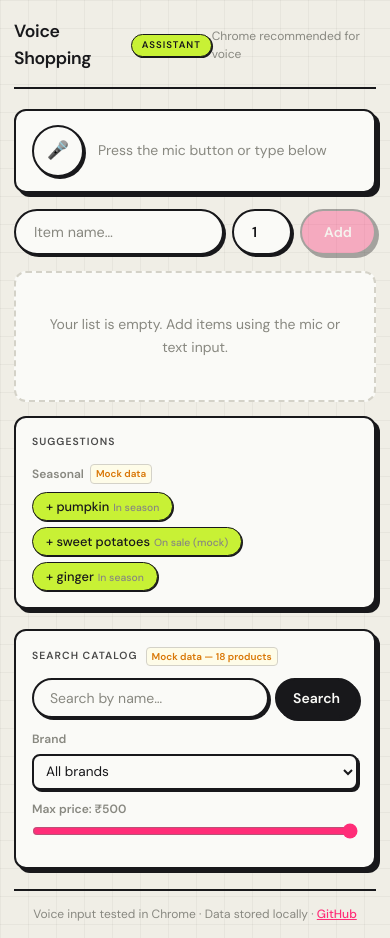
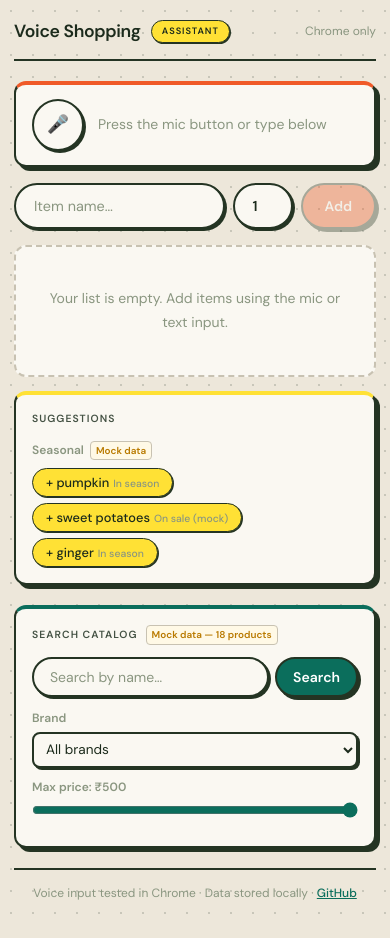
Before and after one commit to sanjanamandal1/VoiceCommandShoppingAssistant_Unthinkable, a React (Vite) app: page / in a window 390 px wide. After the commit the page ends 917 px from the top, so only its background shows below. Built offline with nearby package versions, Linux system fonts and the light colour scheme.

Commit message:
Color overhaul: forest green borders, tangerine+teal+yellow palette, dot grid bg; add category emoji, item count chip, accent card stripes

```diff
--- a/src/App.jsx
+++ b/src/App.jsx
@@ -121,7 +121,14 @@ export default function App() {
           Voice Shopping
           <span className="header-badge">Assistant</span>
         </h1>
-        <span className="header-sub">Chrome recommended for voice</span>
+        <div className="header-right">
+          {items.length > 0 && (
+            <span className="header-count" aria-label={`${items.length} items on list`}>
+              {items.length} item{items.length !== 1 ? 's' : ''}
+            </span>
+          )}
+          <span className="header-sub">Chrome only</span>
+        </div>
       </header>
 
       <main className="app-main">
--- a/src/index.css
+++ b/src/index.css
@@ -1,37 +1,39 @@
 /* ============================================================
-   Tokens — LocalDrop-inspired neo-brutalist palette
+   Tokens — diverged from LocalDrop: forest green borders,
+   tangerine primary, butter yellow secondary, warm parchment bg
    ============================================================ */
 :root {
-  --bg:          #F0EEE6;      /* warm cream — same paper feel as LocalDrop */
-  --bg-card:     #FAFAF7;
-  --bg-muted:    #EBEBDF;
+  --bg:          #EDE7DA;
+  --bg-card:     #FAF8F2;
+  --bg-muted:    #E3DDD0;
 
-  --border:      #18181B;      /* thick near-black borders throughout */
-  --border-thin: #D4D2C8;
+  --border:      #243423;      /* deep forest green — not pure black */
+  --border-mid:  #3D5C3A;
+  --border-thin: #C8C2B2;
 
-  --text:        #18181B;
-  --text-2:      #4A4A4A;
-  --text-3:      #888880;
+  --text:        #1C2B1C;
+  --text-2:      #445244;
+  --text-3:      #8A9680;
 
-  --pink:        #FF2D78;      /* hot pink — LocalDrop primary */
-  --pink-fg:     #FFFFFF;
-  --pink-dim:    rgba(255, 45, 120, 0.1);
-  --lime:        #C8F135;      /* lime green — LocalDrop secondary */
-  --lime-fg:     #18181B;
-  --accent:      #18181B;
-  --accent-fg:   #FAFAF7;
+  --orange:      #F05A28;      /* tangerine — distinct from LocalDrop pink */
+  --orange-fg:   #FFFFFF;
+  --orange-dim:  rgba(240, 90, 40, 0.1);
+  --yellow:      #FFE135;      /* butter — distinct from LocalDrop lime */
+  --yellow-fg:   #1C2B1C;
+  --teal:        #0B6E5C;      /* third accent for search/active states */
+  --teal-dim:    rgba(11, 110, 92, 0.1);
 
-  --success:     #1A8A4A;
-  --success-bg:  #EDFBF1;
-  --danger:      #E0321A;
-  --danger-bg:   #FEF1EE;
-  --warn:        #D97706;
-  --warn-bg:     #FEFCE8;
+  --success:     #1A6B42;
+  --success-bg:  #EDFAF3;
+  --danger:      #C93B1A;
+  --danger-bg:   #FEF0EB;
+  --warn:        #B97A00;
+  --warn-bg:     #FFF9E6;
 
-  /* Neo-brutalist shadow — flat, offset, hard-edged */
-  --shadow-card: 4px 4px 0px #18181B;
-  --shadow-sm:   2px 2px 0px #18181B;
-  --shadow-btn:  3px 3px 0px #18181B;
+  /* Hard flat shadows — same brutalist idea, green-tinted */
+  --shadow-card: 4px 4px 0px var(--border);
+  --shadow-sm:   2px 2px 0px var(--border);
+  --shadow-btn:  3px 3px 0px var(--border);
 
   --r:    12px;
   --r-sm: 8px;
@@ -46,12 +48,10 @@ html { font-size: 16px; }
 
 body {
   font-family: 'DM Sans', -apple-system, BlinkMacSystemFont, 'Segoe UI', sans-serif;
-  /* grid-paper background — signature LocalDrop texture */
+  /* dot-grid — different texture from LocalDrop's line grid */
   background-color: var(--bg);
-  background-image:
-    linear-gradient(rgba(0,0,0,0.04) 1px, transparent 1px),
-    linear-gradient(90deg, rgba(0,0,0,0.04) 1px, transparent 1px);
-  background-size: 28px 28px;
+  background-image: radial-gradient(circle, rgba(36,52,35,0.18) 1px, transparent 1px);
+  background-size: 22px 22px;
   color: var(--text);
   min-height: 100vh;
   line-height: 1.55;
@@ -59,11 +59,11 @@ body {
 }
 
 ul { list-style: none; }
-a { color: var(--pink); font-weight: 500; }
+a { color: var(--teal); font-weight: 500; }
 a:hover { text-decoration: underline; }
 
 :focus-visible {
-  outline: 2.5px solid var(--pink);
+  outline: 2.5px solid var(--orange);
   outline-offset: 2px;
   border-radius: var(--r-sm);
 }
@@ -101,25 +101,45 @@ a:hover { text-decoration: underline; }
   gap: 10px;
 }
 
-/* The lime pill tag — same style as LocalDrop's "CREATOR FOOTFALL ENGINE" badge */
+/* Butter yellow pill — same shape as LocalDrop but different color */
 .header-badge {
-  font-size: 0.6rem;
-  font-weight: 700;
+  font-size: 0.58rem;
+  font-weight: 800;
   letter-spacing: 0.1em;
   text-transform: uppercase;
-  background: var(--lime);
-  color: var(--lime-fg);
+  background: var(--yellow);
+  color: var(--yellow-fg);
   border: 1.5px solid var(--border);
   border-radius: var(--r-pill);
   padding: 3px 10px;
   box-shadow: 1px 1px 0 var(--border);
 }
 
-.header-sub {
-  font-size: 0.75rem;
-  color: var(--text-3);
-  font-weight: 400;
+.header-right {
+  display: flex;
+  align-items: center;
+  gap: 10px;
 }
+
+/* Live counter — teal pill, appears when items exist */
+.header-count {
+  font-size: 0.72rem;
+  font-weight: 700;
+  background: var(--teal);
+  color: #fff;
+  border: 1.5px solid var(--border);
+  border-radius: var(--r-pill);
+  padding: 3px 10px;
+  box-shadow: 1px 1px 0 var(--border);
+  animation: pop-in 0.22s cubic-bezier(0.34, 1.56, 0.64, 1);
+}
+
+@keyframes pop-in {
+  from { opacity: 0; transform: scale(0.75); }
+  to   { opacity: 1; transform: scale(1); }
+}
+
+.header-sub { font-size: 0.75rem; color: var(--text-3); }
 
 /* ============================================================
    Main
@@ -161,16 +181,6 @@ a:hover { text-decoration: underline; }
 }
 
 /* ============================================================
-   Card base — thick border + offset shadow
-   ============================================================ */
-.card {
-  background: var(--bg-card);
-  border: 2px solid var(--border);
-  border-radius: var(--r);
-  box-shadow: var(--shadow-card);
-}
-
-/* ============================================================
    Unsupported banner
    ============================================================ */
 .unsupported-banner {
@@ -185,7 +195,7 @@ a:hover { text-decoration: underline; }
 }
 
 /* ============================================================
-   Voice section
+   Voice section — orange accent stripe along the top
    ============================================================ */
 .voice-section {
   background: var(--bg-card);
@@ -196,6 +206,7 @@ a:hover { text-decoration: underline; }
   display: flex;
   align-items: center;
   gap: 20px;
+  border-top: 4px solid var(--orange);   /* accent stripe — differentiator */
 }
 
 /* ============================================================
@@ -230,34 +241,32 @@ a:hover { text-decoration: underline; }
 
 .mic-button:disabled { opacity: 0.35; cursor: not-allowed; }
 
-/* Listening — hot pink fill, ring animation */
+/* Listening — tangerine fill */
 .mic-button--listening {
-  background: var(--pink);
+  background: var(--orange);
   border-color: var(--border);
   color: #fff;
-  box-shadow: var(--shadow-sm);
-  animation: mic-shake 0.4s ease infinite alternate;
+  animation: mic-shake 0.45s ease infinite alternate;
 }
 
 @keyframes mic-shake {
-  from { transform: rotate(-1deg) scale(1.01); }
-  to   { transform: rotate(1deg) scale(1.03); }
+  from { transform: rotate(-1.2deg) scale(1.01); }
+  to   { transform: rotate(1.2deg)  scale(1.04); }
 }
 
-/* Expanding ring while listening */
 .mic-button--listening::before {
   content: '';
   position: absolute;
-  inset: -6px;
+  inset: -5px;
   border-radius: 50%;
-  border: 2px solid var(--pink);
+  border: 2px solid var(--orange);
   animation: ring-out 1.3s ease-out infinite;
   pointer-events: none;
 }
 
 @keyframes ring-out {
-  0%   { inset: -4px; opacity: 0.7; }
-  100% { inset: -20px; opacity: 0; }
+  0%   { inset: -4px;  opacity: 0.7; }
+  100% { inset: -22px; opacity: 0; }
 }
 
 .mic-button--processing {
@@ -266,12 +275,10 @@ a:hover { text-decoration: underline; }
 }
 
 .mic-icon { font-size: 1.3rem; line-height: 1; pointer-events: none; }
-
 .mic-label {
   position: absolute;
   width: 1px; height: 1px;
-  overflow: hidden; clip: rect(0 0 0 0);
-  white-space: nowrap;
+  overflow: hidden; clip: rect(0 0 0 0); white-space: nowrap;
 }
 
 /* ============================================================
@@ -290,8 +297,8 @@ a:hover { text-decoration: underline; }
 
 .transcript-hint {
   font-size: 0.875rem;
-  color: var(--pink);
-  font-weight: 500;
+  color: var(--orange);
+  font-weight: 600;
   display: flex;
   align-items: center;
   gap: 8px;
@@ -302,23 +309,18 @@ a:hover { text-decoration: underline; }
   display: inline-block;
   width: 7px; height: 7px;
   border-radius: 50%;
-  background: var(--pink);
+  background: var(--orange);
   animation: blink 0.8s ease-in-out infinite;
 }
 
 @keyframes blink {
   0%, 100% { opacity: 1; }
-  50%       { opacity: 0.2; }
+  50%       { opacity: 0.15; }
 }
 
 .transcript-interim { font-size: 0.9rem; color: var(--text-3); font-style: italic; }
 .transcript-label   { font-size: 0.72rem; color: var(--text-3); margin-right: 4px; }
-
-.transcript-final {
-  font-size: 0.92rem;
-  color: var(--text);
-  font-weight: 500;
-}
+.transcript-final   { font-size: 0.92rem; color: var(--text); font-weight: 500; }
 
 .transcript-confirmation {
   font-size: 0.85rem;
@@ -329,12 +331,9 @@ a:hover { text-decoration: underline; }
 .transcript-error { font-size: 0.85rem; color: var(--danger); font-weight: 500; }
 
 /* ============================================================
-   Add item form — pill inputs like LocalDrop
+   Add item form — pill inputs
    ============================================================ */
-.add-item-form {
-  display: flex;
-  gap: 8px;
-}
+.add-item-form { display: flex; gap: 8px; }
 
 .add-item-form__input {
   flex: 1;
@@ -348,14 +347,14 @@ a:hover { text-decoration: underline; }
   font-family: inherit;
   font-weight: 500;
   box-shadow: var(--shadow-sm);
-  transition: box-shadow 0.1s, transform 0.1s;
+  transition: box-shadow 0.1s, border-color 0.1s, transform 0.1s;
 }
 
 .add-item-form__input::placeholder { color: var(--text-3); font-weight: 400; }
 .add-item-form__input:focus {
   outline: none;
-  box-shadow: 3px 3px 0 var(--pink);
-  border-color: var(--pink);
+  border-color: var(--orange);
+  box-shadow: 3px 3px 0 var(--orange);
   transform: translate(-1px, -1px);
 }
 
@@ -369,32 +368,31 @@ a:hover { text-decoration: underline; }
   padding: 0 8px;
   font-size: 0.9rem;
   font-family: inherit;
-  font-weight: 600;
+  font-weight: 700;
   text-align: center;
   box-shadow: var(--shadow-sm);
 }
 
 .add-item-form__qty:focus {
   outline: none;
-  border-color: var(--pink);
-  box-shadow: 2px 2px 0 var(--pink);
+  border-color: var(--orange);
+  box-shadow: 2px 2px 0 var(--orange);
 }
 
-/* Primary button — hot pink, hard shadow, LocalDrop style */
+/* Tangerine primary button */
 .add-item-form__submit {
   height: 46px;
   padding: 0 22px;
-  background: var(--pink);
+  background: var(--orange);
   border: 2px solid var(--border);
   border-radius: var(--r-pill);
-  color: var(--pink-fg);
+  color: var(--orange-fg);
   font-size: 0.875rem;
   font-family: inherit;
   font-weight: 700;
   cursor: pointer;
   box-shadow: var(--shadow-btn);
   transition: transform 0.1s, box-shadow 0.1s;
-  letter-spacing: 0.01em;
 }
 
 .add-item-form__submit:hover:not(:disabled) {
@@ -404,7 +402,7 @@ a:hover { text-decoration: underline; }
 
 .add-item-form__submit:active:not(:disabled) {
   transform: translate(1px, 1px);
-  box-shadow: 1px 1px 0 var(--border);
+  box-shadow: none;
 }
 
 .add-item-form__submit:disabled { opacity: 0.35; cursor: not-allowed; }
@@ -412,11 +410,7 @@ a:hover { text-decoration: underline; }
 /* ============================================================
    Shopping list
    ============================================================ */
-.shopping-list {
-  display: flex;
-  flex-direction: column;
-  gap: 10px;
-}
+.shopping-list { display: flex; flex-direction: column; gap: 10px; }
 
 .shopping-list--empty {
   background: var(--bg-card);
@@ -429,7 +423,7 @@ a:hover { text-decoration: underline; }
 .shopping-list__empty-msg { color: var(--text-3); font-size: 0.875rem; line-height: 1.7; }
 .shopping-list__no-results { color: var(--text-3); font-size: 0.875rem; font-style: italic; padding: 6px 0; }
 
-/* Category group — each gets the card treatment */
+/* Category group */
 .list-category {
   background: var(--bg-card);
   border: 2px solid var(--border);
@@ -438,15 +432,36 @@ a:hover { text-decoration: underline; }
   box-shadow: var(--shadow-card);
 }
 
+/* Heading — butter yellow strip with emoji + item count */
 .list-category__heading {
+  display: flex;
+  align-items: center;
+  gap: 8px;
+  font-size: 0.68rem;
+  font-weight: 800;
+  letter-spacing: 0.08em;
+  text-transform: uppercase;
+  color: var(--text);
+  padding: 9px 14px;
+  background: var(--yellow);
+  border-bottom: 2px solid var(--border);
+}
+
+.list-category__emoji {
+  font-size: 0.95rem;
+  line-height: 1;
+}
+
+.list-category__count {
+  margin-left: auto;
   font-size: 0.65rem;
-  font-weight: 800;
-  letter-spacing: 0.1em;
-  text-transform: uppercase;
+  font-weight: 700;
+  background: var(--bg-card);
+  border: 1.5px solid var(--border);
+  border-radius: var(--r-pill);
+  padding: 1px 7px;
   color: var(--text-2);
-  padding: 8px 16px;
-  background: var(--lime);
-  border-bottom: 2px solid var(--border);
+  box-shadow: 1px 1px 0 var(--border);
 }
 
 .list-category__items { padding: 0; }
@@ -466,10 +481,7 @@ a:hover { text-decoration: underline; }
 .item-row:last-child { border-bottom: none; }
 .item-row:hover { background: var(--bg-muted); }
 
-.item-row--checked .item-row__name {
-  text-decoration: line-through;
-  color: var(--text-3);
-}
+.item-row--checked .item-row__name { text-decoration: line-through; color: var(--text-3); }
 
 .item-row__check-label {
   display: flex;
@@ -482,7 +494,7 @@ a:hover { text-decoration: underline; }
   color: var(--text);
 }
 
-/* Custom checkbox — thick bordered, pink fill */
+/* Custom checkbox — thick green border, orange fill */
 .item-row__check-label input[type='checkbox'] {
   -webkit-appearance: none;
   appearance: none;
@@ -493,13 +505,13 @@ a:hover { text-decoration: underline; }
   background: var(--bg-card);
   cursor: pointer;
   flex-shrink: 0;
-  transition: background 0.12s, border-color 0.12s;
+  transition: background 0.12s;
   position: relative;
   box-shadow: 1px 1px 0 var(--border);
 }
 
 .item-row__check-label input[type='checkbox']:checked {
-  background: var(--pink);
+  background: var(--orange);
   border-color: var(--border);
 }
 
@@ -518,7 +530,7 @@ a:hover { text-decoration: underline; }
   font-size: 0.72rem;
   font-weight: 700;
   color: var(--text-2);
-  background: var(--lime);
+  background: var(--yellow);
   border: 1.5px solid var(--border);
   border-radius: 5px;
   padding: 1px 7px;
@@ -568,8 +580,8 @@ a:hover { text-decoration: underline; }
   display: flex;
   align-items: center;
   justify-content: space-between;
-  background: var(--pink-dim);
-  border: 1.5px solid var(--pink);
+  background: var(--teal-dim);
+  border: 1.5px solid var(--teal);
   border-radius: var(--r-sm);
   padding: 8px 14px;
   font-size: 0.82rem;
@@ -579,22 +591,22 @@ a:hover { text-decoration: underline; }
 .search-active-bar__clear {
   background: none;
   border: none;
-  color: var(--pink);
+  color: var(--teal);
   font-family: inherit;
   font-size: 0.82rem;
-  font-weight: 600;
+  font-weight: 700;
   cursor: pointer;
 }
 
 .search-active-bar__clear:hover { text-decoration: underline; }
 
 /* ============================================================
-   Confirmation dialog — thick-bordered modal, spring animation
+   Confirmation dialog
    ============================================================ */
 .confirmation-overlay {
   position: fixed;
   inset: 0;
-  background: rgba(0, 0, 0, 0.35);
+  background: rgba(28, 43, 28, 0.4);
   display: flex;
   align-items: center;
   justify-content: center;
@@ -606,6 +618,7 @@ a:hover { text-decoration: underline; }
   background: var(--bg-card);
   border: 2.5px solid var(--border);
   border-radius: var(--r);
+  border-top: 4px solid var(--orange);
   padding: 28px 26px;
   max-width: 360px;
   width: 100%;
@@ -651,7 +664,7 @@ a:hover { text-decoration: underline; }
 }
 
 .confirmation-dialog__btn--confirm {
-  background: var(--pink);
+  background: var(--orange);
   color: #fff;
   box-shadow: var(--shadow-btn);
 }
@@ -671,6 +684,7 @@ a:hover { text-decoration: underline; }
   border-radius: var(--r);
   padding: 16px;
   box-shadow: var(--shadow-card);
+  border-top: 4px solid var(--yellow);
 }
 
 .suggestions-panel__heading {
@@ -705,13 +719,8 @@ a:hover { text-decoration: underline; }
   padding: 1px 5px;
 }
 
-.suggestions-list {
-  display: flex;
-  flex-wrap: wrap;
-  gap: 6px;
-}
+.suggestions-list { display: flex; flex-wrap: wrap; gap: 6px; }
 
-/* Chips — pill shape, hard border, hover flips to pink */
 .suggestion-chip {
   background: var(--bg-card);
   border: 1.5px solid var(--border);
@@ -727,34 +736,32 @@ a:hover { text-decoration: underline; }
 }
 
 .suggestion-chip:hover {
-  background: var(--pink);
+  background: var(--orange);
   color: #fff;
   border-color: var(--border);
   transform: translate(-1px, -1px);
   box-shadow: 3px 3px 0 var(--border);
 }
 
-.suggestion-chip:active {
-  transform: translate(1px, 1px);
-  box-shadow: none;
+.suggestion-chip:active { transform: translate(1px, 1px); box-shadow: none; }
+
+/* Seasonal chips — yellow tinted */
+.suggestion-chip--seasonal {
+  background: var(--yellow);
+  color: var(--yellow-fg);
+  border-color: var(--border);
 }
 
-.suggestion-chip--seasonal { border-color: var(--border); background: var(--lime); color: var(--lime-fg); }
-.suggestion-chip--seasonal:hover { background: var(--pink); color: #fff; }
-.suggestion-chip--sub { border-color: var(--border); }
+.suggestion-chip--seasonal:hover { background: var(--orange); color: #fff; }
 
-.suggestion-chip__badge {
-  font-size: 0.65rem;
-  color: var(--text-3);
-  margin-left: 4px;
-}
+.suggestion-chip__badge { font-size: 0.65rem; color: var(--text-3); margin-left: 4px; }
 
 .substitute-group { margin-bottom: 8px; }
 .substitute-group:last-child { margin-bottom: 0; }
 .substitute-group__for { font-size: 0.75rem; color: var(--text-3); display: block; margin-bottom: 6px; }
 
 /* ============================================================
-   Search + filter panel
+   Search + filter panel — teal top stripe
    ============================================================ */
 .search-filter {
   background: var(--bg-card);
@@ -762,6 +769,7 @@ a:hover { text-decoration: underline; }
   border-radius: var(--r);
   padding: 16px;
   box-shadow: var(--shadow-card);
+  border-top: 4px solid var(--teal);
 }
 
 .search-filter__heading {
@@ -789,11 +797,7 @@ a:hover { text-decoration: underline; }
   letter-spacing: 0;
 }
 
-.search-filter__form {
-  display: flex;
-  gap: 6px;
-  margin-bottom: 12px;
-}
+.search-filter__form { display: flex; gap: 6px; margin-bottom: 12px; }
 
 .search-filter__input {
   flex: 1;
@@ -813,17 +817,17 @@ a:hover { text-decoration: underline; }
 .search-filter__input::placeholder { color: var(--text-3); font-weight: 400; }
 .search-filter__input:focus {
   outline: none;
-  border-color: var(--pink);
-  box-shadow: 2px 2px 0 var(--pink);
+  border-color: var(--teal);
+  box-shadow: 2px 2px 0 var(--teal);
 }
 
 .search-filter__submit {
   height: 40px;
   padding: 0 16px;
-  background: var(--accent);
+  background: var(--teal);
   border: 2px solid var(--border);
   border-radius: var(--r-pill);
-  color: var(--accent-fg);
+  color: #fff;
   font-size: 0.875rem;
   font-family: inherit;
   font-weight: 700;
@@ -836,17 +840,10 @@ a:hover { text-decoration: underline; }
   transform: translate(-1px, -1px);
   box-shadow: 4px 4px 0 var(--border);
 }
-.search-filter__submit:active {
-  transform: translate(1px, 1px);
-  box-shadow: none;
-}
 
-.search-filter__filters {
-  display: flex;
-  flex-direction: column;
-  gap: 10px;
-  margin-bottom: 12px;
-}
+.search-filter__submit:active { transform: translate(1px, 1px); box-shadow: none; }
+
+.search-filter__filters { display: flex; flex-direction: column; gap: 10px; margin-bottom: 12px; }
 
 .search-filter__filter-label {
   display: flex;
@@ -870,7 +867,7 @@ a:hover { text-decoration: underline; }
 }
 
 .search-filter__range {
-  accent-color: var(--pink);
+  accent-color: var(--teal);
   width: 100%;
   cursor: pointer;
 }
@@ -885,10 +882,7 @@ a:hover { text-decoration: underline; }
   overflow-y: auto;
 }
 
-.search-results__empty {
-  color: var(--text-3);
-  font-size: 0.85rem;
-}
+.search-results__empty { color: var(--text-3); font-size: 0.85rem; }
 
 .search-result-item {
   display: flex;
@@ -921,4 +915,5 @@ a:hover { text-decoration: underline; }
   .confirmation-dialog { padding: 22px 18px; }
   .add-item-form { flex-wrap: wrap; }
   .add-item-form__input { min-width: 0; }
+  .header-right { gap: 6px; }
 }
```
Also changed, not shown: src/components/ShoppingList.jsx (+18 -1 lines).
